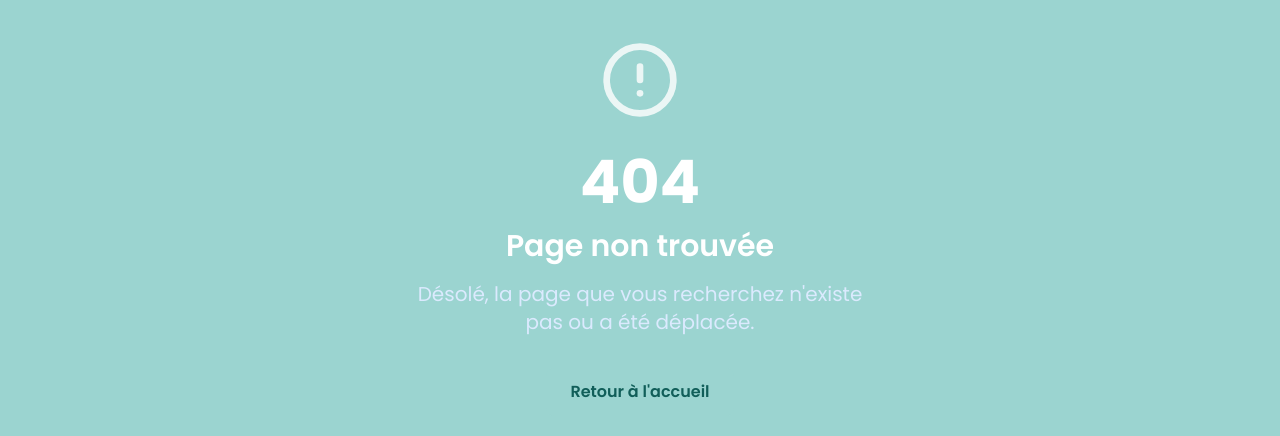
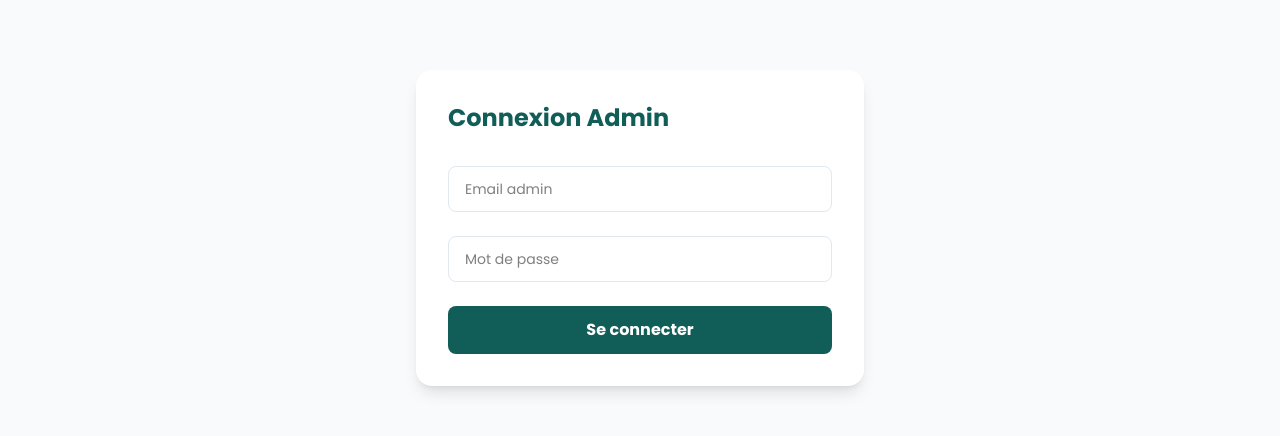
Before and after one commit to yassmeissa/getrac, a React (Vite) app: page /admin/login in a window 1280 px wide. Shown: the part 253-689 px from the top of the page. Built offline with nearby package versions, Linux system fonts and the light colour scheme; no server answers.

Commit message:
feat(admin): ajout de la page de login admin et protection des routes admin

```diff
--- a/src/App.tsx
+++ b/src/App.tsx
@@ -8,6 +8,9 @@ import Privacy from './pages/Privacy';
 import './App.css';
 import { useEffect } from 'react';
 import { useLocation } from 'react-router-dom';
+import Dashboard from './pages/admin/Dashboard';
+import AdminLogin from './pages/admin/AdminLogin';
+import RequireAdminAuth from './pages/admin/RequireAdminAuth';
 
 function ScrollToTop() {
   const { pathname } = useLocation();
@@ -33,6 +36,13 @@ function App() {
             <Route path="/wishlist" element={<Wishlist />} />
             <Route path="/terms" element={<Terms />} />
             <Route path="/privacy" element={<Privacy />} />
+            {/* Admin routes */}
+            <Route path="/admin/login" element={<AdminLogin />} />
+            <Route path="/admin" element={
+              <RequireAdminAuth>
+                <Dashboard />
+              </RequireAdminAuth>
+            } />
             <Route path="*" element={<NotFound />} />
           </Routes>
         </main>
--- /dev/null
+++ b/src/pages/admin/AdminLogin.tsx
@@ -0,0 +1,48 @@
+import { useState } from 'react';
+import { useNavigate } from 'react-router-dom';
+
+const AdminLogin = () => {
+  const [email, setEmail] = useState('');
+  const [password, setPassword] = useState('');
+  const [error, setError] = useState('');
+  const navigate = useNavigate();
+
+  const handleSubmit = (e: React.FormEvent) => {
+    e.preventDefault();
+    // Simulation d'authentification (à remplacer par appel API)
+    if (email === 'admin@getrac.com' && password === 'admin123') {
+      // Stocker le token ou l'état connecté ici
+      navigate('/admin');
+    } else {
+      setError('Identifiants incorrects');
+    }
+  };
+
+  return (
+    <div className="min-h-screen flex items-center justify-center bg-slate-50">
+      <form onSubmit={handleSubmit} className="bg-white rounded-2xl shadow-lg p-8 w-full max-w-md flex flex-col gap-6">
+        <h1 className="text-2xl font-black text-[#115E59] mb-2">Connexion Admin</h1>
+        {error && <div className="text-red-500 text-sm font-medium">{error}</div>}
+        <input
+          type="email"
+          placeholder="Email admin"
+          value={email}
+          onChange={e => setEmail(e.target.value)}
+          className="border border-slate-200 rounded-lg px-4 py-3 text-sm focus:outline-none focus:ring-2 focus:ring-[#115E59]/20"
+          required
+        />
+        <input
+          type="password"
+          placeholder="Mot de passe"
+          value={password}
+          onChange={e => setPassword(e.target.value)}
+          className="border border-slate-200 rounded-lg px-4 py-3 text-sm focus:outline-none focus:ring-2 focus:ring-[#115E59]/20"
+          required
+        />
+        <button type="submit" className="bg-[#115E59] text-white font-bold py-3 rounded-lg hover:bg-[#0e4d47] transition-colors">Se connecter</button>
+      </form>
+    </div>
+  );
+};
+
+export default AdminLogin;
--- /dev/null
+++ b/src/pages/admin/RequireAdminAuth.tsx
@@ -0,0 +1,18 @@
+import { Navigate } from 'react-router-dom';
+import type { ReactNode } from 'react';
+
+interface Props {
+  children: ReactNode;
+}
+
+const RequireAdminAuth = ({ children }: Props) => {
+  // Vérifie la présence d'un token (à adapter selon ta logique d'authentification)
+  const isAuthenticated = Boolean(localStorage.getItem('admin_token'));
+
+  if (!isAuthenticated) {
+    return <Navigate to="/admin/login" replace />;
+  }
+  return <>{children}</>;
+};
+
+export default RequireAdminAuth;
```
